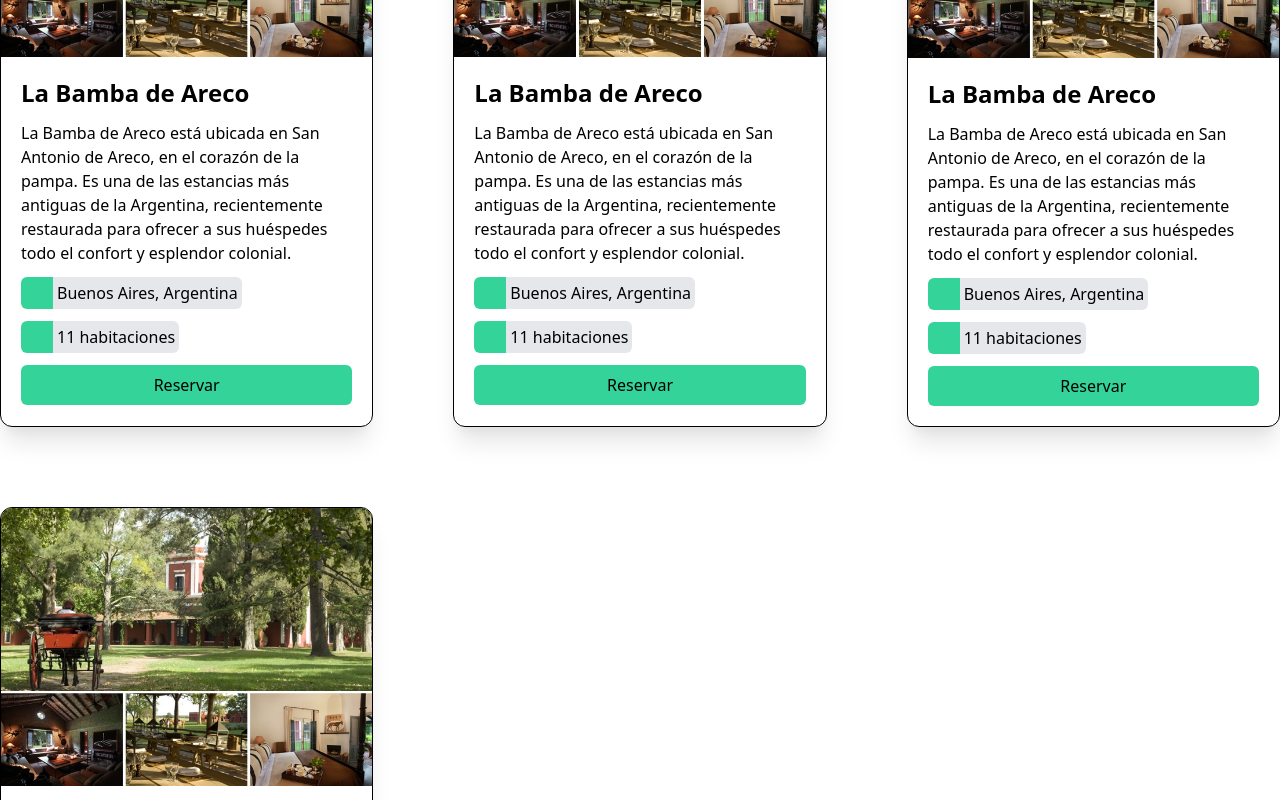
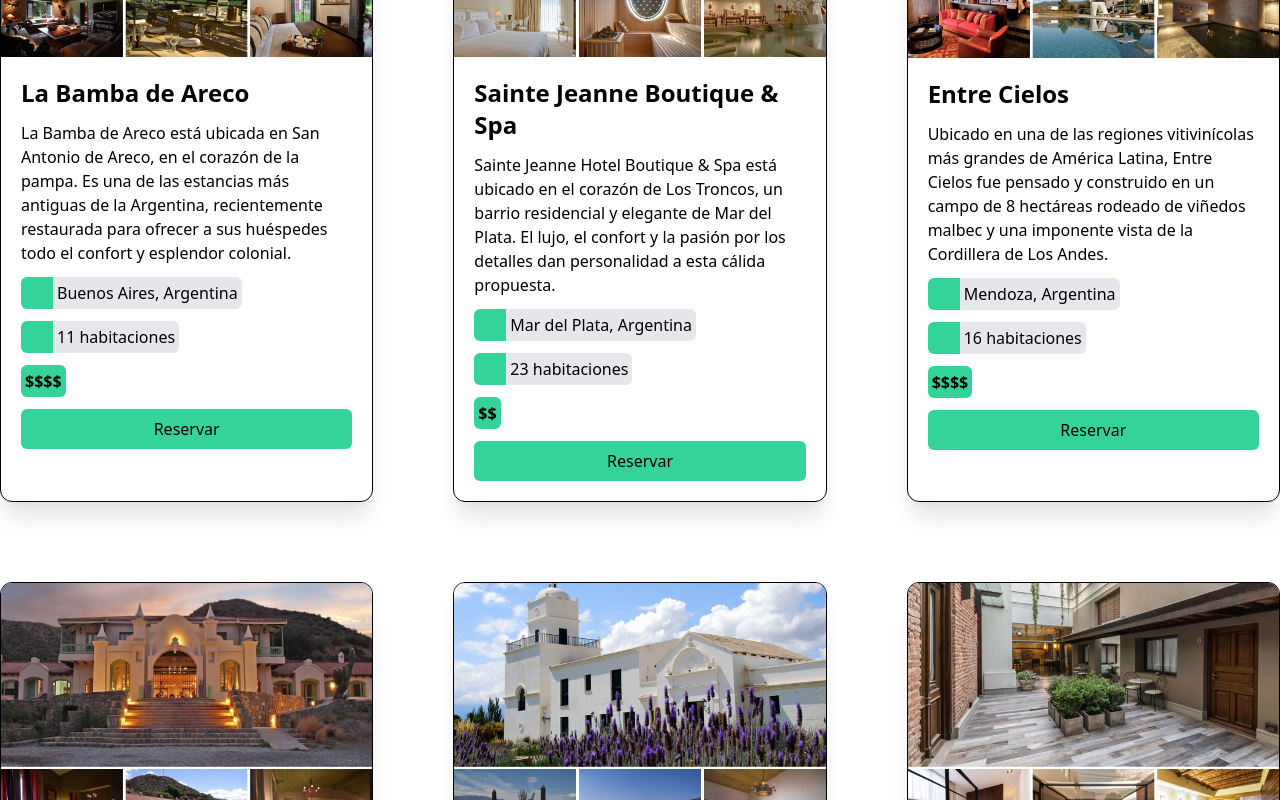
Before and after one commit to sebascasasg/acamica-hotel-booking, a React (Create React App) app: page / in a window 1280 px wide. Shown: the part 600-1400 px from the top of the page. Built offline with nearby package versions, Linux system fonts and the light colour scheme.

Commit message:
Added functionality for CountryFilter

```diff
--- a/src/App.jsx
+++ b/src/App.jsx
@@ -1,8 +1,25 @@
+import React, { useState } from 'react'
 import Filters from './components/Filters.jsx'
 import Hotels from './components/Hotels.jsx'
 import { data } from './data.js'
 
+/* const initFilters = {
+  country: 'all',
+} */
+
 function App() {
+  const [hotelsList, setHotelsList] = useState(data)
+  //const [filters, setFilters] = useState(initFilters)
+
+  const handleFilterChange = ev => {
+    const newHotelsList = filterByCountry(data, ev.target.value)
+    setHotelsList(newHotelsList)
+  }
+
+  const filterByCountry = (list, country) => {
+    return list.filter(item => item.country === country)
+  }
+
   return (
     <div>
       <header className='bg-green-700'>
@@ -10,10 +27,10 @@ function App() {
           <h1 className='mb-5 text-5xl font-bold'>Hotel Booking</h1>
           <p className='text-lg'>Búsqueda para hoteles desde el 11 de Febrero de 2020 hasta el 14 de Febrero de 2020 en Uruguay</p>
         </div>
-        <Filters />
+        <Filters handleChange={handleFilterChange} />
       </header>
       <main>
-        <Hotels />
+        <Hotels hotelsList={hotelsList} />
       </main>
     </div>
   )
--- a/src/components/CountryFilter.jsx
+++ b/src/components/CountryFilter.jsx
@@ -2,12 +2,12 @@ import React from 'react'
 
 function CountryFilter(props) {
   return (
-    <select name='country'>
+    <select name='country' onChange={props.handleChange}>
       <option value='all'>Todos los países</option>
-      <option value='argentina'>Argentina</option>
-      <option value='brasil'>Brasil</option>
-      <option value='chile'>Chile</option>
-      <option value='uruguay'>Uruguay</option>
+      <option value='Argentina'>Argentina</option>
+      <option value='Brasil'>Brasil</option>
+      <option value='Chile'>Chile</option>
+      <option value='Uruguay'>Uruguay</option>
     </select>
   )
 }
--- a/src/components/Filters.jsx
+++ b/src/components/Filters.jsx
@@ -10,7 +10,7 @@ function Filters(props) {
       <div className='container mx-auto py-5 flex justify-between'>
         <DateFilter />
         <DateFilter />
-        <CountryFilter />
+        <CountryFilter handleChange={props.handleChange} />
         <PriceFilter />
         <SizeFilter />
       </div>
--- a/src/components/HotelCard.jsx
+++ b/src/components/HotelCard.jsx
@@ -1,21 +1,24 @@
 import React from 'react'
-import { data } from '../data.js'
 
 function HotelCard(props) {
+  const hotelInfo = props.info
   return (
     <div className='border border-black rounded-xl overflow-hidden shadow-xl'>
-      <img className='' src={data[0].photo} />
+      <img className='' src={hotelInfo.photo} />
       <div className='p-5 flex flex-col'>
-        <h2 className='mb-3 text-2xl font-bold'>{data[0].name}</h2>
-        <p className='mb-3'>{data[0].description}</p>
+        <h2 className='mb-3 text-2xl font-bold'>{hotelInfo.name}</h2>
+        <p className='mb-3'>{hotelInfo.description}</p>
         <div className='mb-3 flex'>
           <span className='w-8 bg-green-400 rounded-l-md'></span>
-          <span className='p-1 bg-gray-200 rounded-r-md'>Buenos Aires, Argentina</span>
+          <span className='p-1 bg-gray-200 rounded-r-md'>
+            {hotelInfo.city}, {hotelInfo.country}
+          </span>
         </div>
         <div className='mb-3 flex'>
           <span className='w-8 bg-green-400 rounded-l-md'></span>
-          <span className='p-1 bg-gray-200 rounded-r-md'>11 habitaciones</span>
+          <span className='p-1 bg-gray-200 rounded-r-md'>{hotelInfo.rooms} habitaciones</span>
         </div>
+        <span className='p-1 mb-3 w-min font-bold bg-green-400 rounded-md'>{'$'.repeat(hotelInfo.price)}</span>
         <button className='p-2 bg-green-400 rounded-md'>Reservar</button>
       </div>
     </div>
--- a/src/components/Hotels.jsx
+++ b/src/components/Hotels.jsx
@@ -2,12 +2,12 @@ import React from 'react'
 import HotelCard from './HotelCard'
 
 function Hotels(props) {
+  const hotelsList = props.hotelsList
   return (
-    <div className='container mx-auto py-14 grid grid-cols-3 gap-20'>
-      <HotelCard />
-      <HotelCard />
-      <HotelCard />
-      <HotelCard />
+    <div className='container mx-auto py-14 grid grid-cols-1 md:grid-cols-2 lg:grid-cols-3 gap-20'>
+      {hotelsList.map(hotel => {
+        return <HotelCard info={hotel} />
+      })}
     </div>
   )
 }
```
